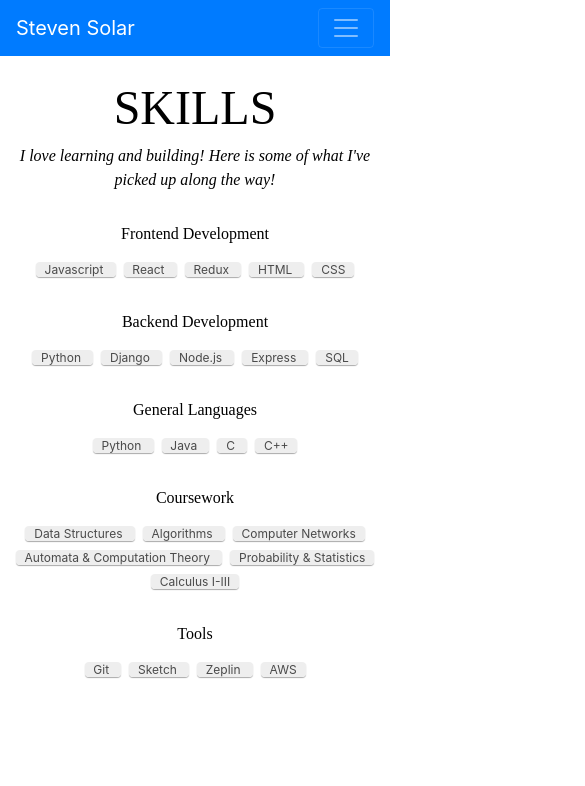
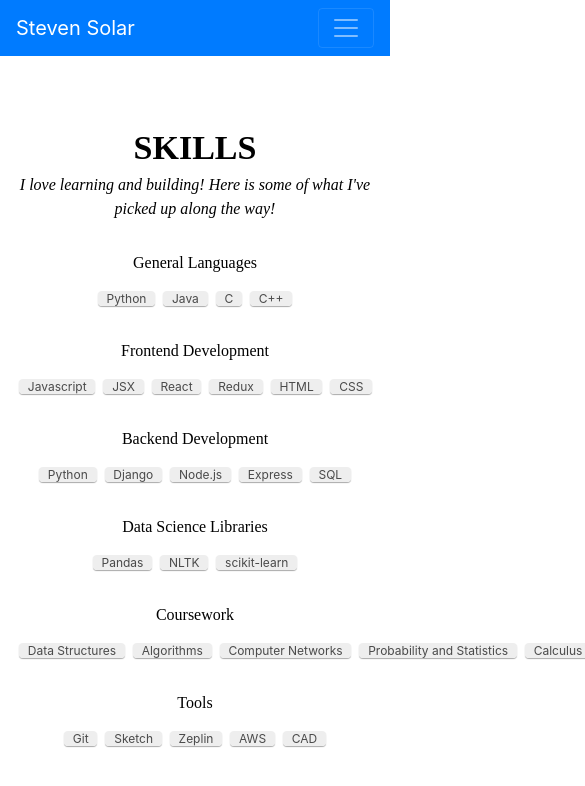
Before and after one commit to steven-solar/personal-website, a React (Create React App) app: page /skills in a window 390 px wide. Shown: the top 786 px of the page, 585 px wide, since content can reach past the window. Built offline with nearby package versions, Linux system fonts and the light colour scheme.

Commit message:
responsive home page, components for skills

```diff
--- a/src/App.css
+++ b/src/App.css
@@ -1,19 +1,3 @@
-.home-container {
-  text-align: center;
-}
-
-.name {
-  text-transform: uppercase;
-  font-size: 48px;
-  font-family: "Avenir Next";
-}
-
-.descrip {
-  font-size: medium;
-  font-style: italic;
-  font-family: "Avenir Next";
-}
-
 .link {
   color: white;
   font-size: 22px;
@@ -21,6 +5,109 @@
 }:hover {
   color: black;
   text-decoration: none !important;
+}
+
+.home-container {
+  text-align: center;
+}
+
+.name {
+  padding-top: 50px;
+  text-transform: uppercase;
+  font-weight: 600;
+  font-size: 48px;
+  font-family: "Avenir Next";
+}
+
+.descrip {
+  font-size: 24px;
+  font-style: italic;
+  font-family: "Avenir Next";
+}
+
+.exp {
+  font-size: 28px;
+  font-family: "Avenir Next";
+  padding-top: 40px;
+  padding-bottom: 20px;
+}
+
+.imgs {
+  height: 75px;
+}
+
+@media only screen and (max-width: 400px) {
+  .imgs {
+    height: 60px;
+  }
+  .name {
+    font-size: 34px;
+  }
+  .descrip {
+    font-size: 16px;
+  }
+  .exp {
+    font-size: 20px;
+  }
+}
+@media only screen and (min-width:400px) and (max-width: 600px) {
+  .name {
+    font-size: 34px;
+  }
+  .descrip {
+    font-size: 16px;
+  }
+  .exp {
+    font-size: 24px;
+  }
+}
+
+@media only screen and (min-width: 600px) and (max-width: 720px) {
+  .descrip {
+    font-size: 18px;
+  }
+}
+
+.icons {
+  height: 80px;
+  text-align: center;
+}
+
+.icon-list {
+  list-style: none;
+  align-items: center;
+  margin-left: -40px;
+}
+
+.logos {
+  display: inline-block;
+  text-overflow: show;
+  white-space: nowrap;
+  margin-top: 25px;
+  margin-right: 20px;
+}
+
+.exp-container {
+  display: flex;
+  flex-wrap: wrap;
+  justify-content: center;
+}
+
+.exp-box {
+  text-align: center;
+  box-shadow: 0 1px 2px rgba(0,0,0,.12), 0 1px 2px rgba(0,0,0,.24);
+}
+
+.exp-descrip {
+  background: #ea4141;
+  text-align: center;
+  top: 100%;
+  color: #fff;
+  padding: 15% 10%;
+}
+
+.exp-img {
+  height: 75px;
 }
 
 .skill-list {
@@ -32,6 +119,7 @@
 }
 
 .skill-item {
+  white-space: nowrap;
   display: inline;
   background-color: #eee;
   border-radius: 4px;
@@ -51,9 +139,3 @@
   font-size: medium;
   font-family: "Avenir Next";
 }
-
-.logos {
-  margin-left: 20px;
-  margin-right: 20px;
-  margin-top: 25px;
-}
--- /dev/null
+++ b/src/ExpBox.js
@@ -0,0 +1,22 @@
+import React, { Component } from 'react';
+import './App.css';
+
+class ExpBox extends Component {
+    render() {
+        return (
+            <div className="exp-box">
+                <a href={this.props.link} target="_blank">
+                    <div className="exp-descrip" hidden>
+                        <h4> {this.props.company} </h4>
+                        <h6> {this.props.title} </h6>
+                    </div>
+                    <div>
+                        <img className="exp-img" src={this.props.imglink}/>
+                    </div>
+                </a>
+            </div>
+        );
+    }
+}
+
+export default ExpBox;
--- a/src/Home.js
+++ b/src/Home.js
@@ -1,5 +1,6 @@
 import React, { Component } from 'react';
 import './App.css';
+import ExpBox from './ExpBox.js';
 import {
     Route,
     Link,
@@ -9,17 +10,31 @@
 class Home extends Component {
     render() {
         return (
-            <div className="container home-container">
-                <div className="row justify-content-md-center name"> Steven Solar </div>
-                <div className="row justify-content-md-center descrip"> &lt;developer, engineer, enthusiast&#47;&gt; </div>
-                <div className="row justify-content-md-center">
-                    <a className="logos" href="https://github.com/steven-solar" target="_blank"> <img height="75" src="https://cdn.iconscout.com/icon/free/png-256/github-153-675523.png"/> </a>
-                    <a className="logos" href="https://www.linkedin.com/in/steven-solar" target="_blank"> <img height="75" src="https://cdn4.iconfinder.com/data/icons/social-messaging-ui-color-shapes-2-free/128/social-linkedin-circle-512.png" /> </a>
-                    <Link className="logos" to="/resume" target="_blank"> <img height="75" src="https://png.pngtree.com/png-clipart/20190705/original/pngtree-vector-resume-icon-png-image_4260240.jpg" /> </Link>
+            <div className="text-center">
+                <div className="name col-md-auto"> Steven&nbsp;Solar </div>
+                <div className="descrip col-md-auto"> &lt;developer, engineer, enthusiast&#47;&gt; </div>
+                <div className="icons">
+                    <ul className="icon-list">
+                        <li className="logos">
+                            <a href="https://github.com/steven-solar" target="_blank"> <img className="imgs" src="https://cdn.iconscout.com/icon/free/png-256/github-153-675523.png"/> </a>
+                        </li>
+                        <li className="logos">
+                            <a href="https://www.linkedin.com/in/steven-solar" target="_blank"> <img className="imgs" src="https://cdn4.iconfinder.com/data/icons/social-messaging-ui-color-shapes-2-free/128/social-linkedin-circle-512.png" /> </a>
+                        </li>
+                        <li className="logos">
+                            <img className="imgs" src="https://png.pngtree.com/png-clipart/20190705/original/pngtree-vector-resume-icon-png-image_4260240.jpg" />
+                        </li>
+                    </ul>
                 </div>
-                <div> Experience </div>
+                <div className="exp"> Experience </div>
+                <div className="exp-container">
+                    <ExpBox company="Google" title="Incoming STEP Intern" link="https://about.google/" imglink="https://pbs.twimg.com/profile_images/1216813945408966663/vkVajfRz_400x400.jpg" />
+                    <ExpBox company="Treyetech" title="Director of Operations" link="http://treye.tech/" imglink="https://lh3.googleusercontent.com/proxy/aKeTkbap4innvvoaZwOxDOdWbf9_dO5VbiRIuxe8-d1QNyHM88eeNO96GSxU7YnyS-BqVQpH-i4d60WV7hNrciaLuPG-EK_uGfmsk4HsIRBHtjNVb9yTq98" />
+                    <ExpBox company="SoKat.co" title="Machine Learning Engineer Intern" link="https://www.sokat.co/" imglink="https://media-exp1.licdn.com/dms/image/C4D0BAQGrzDw1Re1D_Q/company-logo_200_200/0?e=2159024400&v=beta&t=djnBKY5KJQJobohPbCv6UCof_v3-UoaCps4JiVqPvK8" />
 
 
+
+                </div>
             </div>
         );
     }
--- /dev/null
+++ b/src/SkillCategory.js
@@ -0,0 +1,19 @@
+import React, { Component } from 'react';
+import './App.css';
+
+class SkillCategory extends Component {
+    render() {
+        var items = []
+        for (const value of this.props.skills) {
+            items.push(<span className="skill-item">{value}</span>)
+        }
+        return (
+            <div>
+                <div className="skill-category"> {this.props.title} </div>
+                    {items}
+            </div>
+        );
+    }
+}
+
+export default SkillCategory;
--- a/src/Skills.js
+++ b/src/Skills.js
@@ -1,46 +1,25 @@
 import React, { Component } from 'react';
 import './App.css';
+import SkillCategory from './SkillCategory.js';
 
 class Skills extends Component {
     render() {
         return (
-            <div className="skills-container">
+            <div className="container skills-container">
                 <div className="name"> Skills </div>
                 <div className="descrip"> I love learning and building! Here is some of what I've picked up along the way!</div>
-                <div className="skill-category"> Frontend Development </div>
-                <span className="skill-item"> Javascript </span>
-                <span className="skill-item"> React </span>
-                <span className="skill-item"> Redux </span>
-                <span className="skill-item"> HTML </span>
-                <span className="skill-item"> CSS </span>
 
-                <div className="skill-category"> Backend Development </div>
-                <span className="skill-item"> Python </span>
-                <span className="skill-item"> Django </span>
-                <span className="skill-item"> Node.js </span>
-                <span className="skill-item"> Express </span>
-                <span className="skill-item"> SQL </span>
+                <SkillCategory title="General Languages" skills={['Python', 'Java', 'C', 'C++']} />
 
-                <div className="skill-category"> General Languages </div>
-                <span className="skill-item"> Python </span>
-                <span className="skill-item"> Java </span>
-                <span className="skill-item"> C </span>
-                <span className="skill-item"> C++ </span>
+                <SkillCategory title="Frontend Development" skills={['Javascript', 'JSX', 'React', 'Redux', 'HTML', 'CSS']} />
 
-                <div className="skill-category"> Coursework </div>
-                <span className="skill-item"> Data Structures </span>
-                <span className="skill-item"> Algorithms </span>
-                <span className="skill-item"> Computer Networks </span>
-                <span className="skill-item"> Automata &amp; Computation Theory </span>
-                <span className="skill-item"> Probability &amp; Statistics </span>
-                <span className="skill-item"> Calculus I-III </span>
+                <SkillCategory title="Backend Development" skills={['Python', 'Django', 'Node.js', 'Express', 'SQL']} />
 
-                <div className="skill-category"> Tools </div>
-                <span className="skill-item"> Git </span>
-                <span className="skill-item"> Sketch </span>
-                <span className="skill-item"> Zeplin </span>
-                <span className="skill-item"> AWS </span>
+                <SkillCategory title="Data Science Libraries" skills={['Pandas', 'NLTK', 'scikit-learn']} />
 
+                <SkillCategory title="Coursework" skills={['Data Structures', 'Algorithms', 'Computer Networks', 'Probability and Statistics', 'Calculus I-III']} />
+
+                <SkillCategory title="Tools" skills={['Git', 'Sketch', 'Zeplin', 'AWS', 'CAD']} />
             </div>
         );
     }
```
